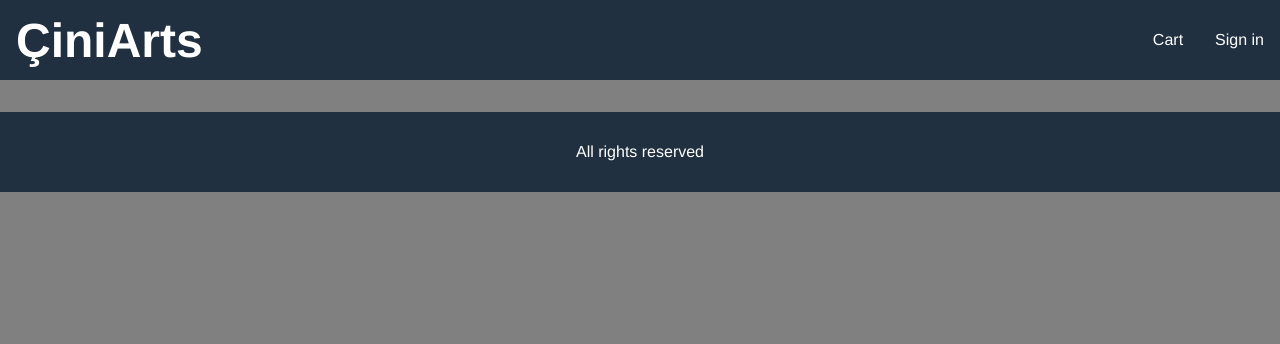
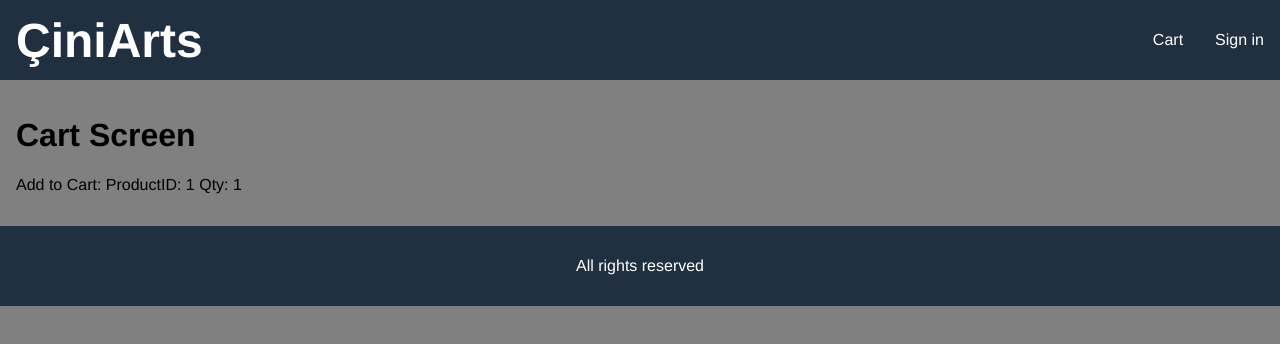
Before and after one commit to kutayozel/ArtExhibit, a React (Create React App) app in the folder frontend/: page /cart/1 in a window 1280 px wide. Shown: the top 344 px of the page. Built offline with nearby package versions, Linux system fonts and the light colour scheme.

Commit message:
addToCart

```diff
--- a/frontend/src/App.js
+++ b/frontend/src/App.js
@@ -8,6 +8,7 @@
 import { BrowserRouter, Route } from "react-router-dom";
 import ProductScreen from "./pages/ProductScreen";
 import HomeScreen from "./pages/HomeScreen";
+import CartScreen from "./pages/CartScreen";
 
 function App() {
   return (
@@ -23,6 +24,7 @@
           </div>
         </header>
         <main>
+          <Route path="/cart/:id?" component={CartScreen}></Route>
           <Route path="/product/:id" component={ProductScreen}></Route>
           <Route exact path="/" component={HomeScreen}></Route>
 
--- a/frontend/src/index.css
+++ b/frontend/src/index.css
@@ -54,13 +54,21 @@
 li {
   margin-top: 1rem;
 }
+input,
+select,
+textarea,
 button {
   padding: 1rem;
   border-radius: 0.5rem;
   border: 0.1rem #a4a4a4 solid;
   font-size: 1.6rem;
+}
+button {
   background-color: #f0c040;
 }
+input:hover,
+select:hover,
+textarea:hover,
 button:hover {
   cursor: pointer;
   background-color: rgb(90, 61, 61);
--- /dev/null
+++ b/frontend/src/pages/CartScreen.js
@@ -0,0 +1,14 @@
+import React from 'react'
+
+export default function CartScreen(props) {
+  const productId = props.match.params.id
+  const qty = props.location.search
+    ? Number(props.location.search.split('=')[1])
+    : 1;
+  return (
+    <div>
+      <h1>Cart Screen</h1>
+      <p>Add to Cart: ProductID: {productId} Qty: {qty}</p>
+    </div>
+  )
+}
--- a/frontend/src/pages/ProductScreen.js
+++ b/frontend/src/pages/ProductScreen.js
@@ -1,4 +1,4 @@
-import React, { useEffect } from 'react'
+import React, { useEffect, useState } from 'react'
 import { useDispatch, useSelector } from 'react-redux'
 import Rating from '../components/Rating'
 import { Link } from 'react-router-dom'
@@ -9,12 +9,17 @@
 export default function ProductScreen(props) {
     const dispatch = useDispatch()
     const productId = props.match.params.id
+    const [qty, setQty] = useState(1)
     const productDetails = useSelector((state) => state.productDetails)
     const { loading, error, product } = productDetails
 
     useEffect(() => {
         dispatch(detailsProduct(productId))
     }, [dispatch, productId])
+
+    const addToCardHandler = () => {
+        props.history.push(`/cart/${productId}?qty=${qty}`)
+    }
 
     return (
         <div>
@@ -62,9 +67,27 @@
                                         </div>
                                     </div>
                                 </li>
-                                <li>
-                                    <button className="primary block">Add to Card</button>
-                                </li>
+                                {product.countInStock > 0 && (
+                                    <>
+                                    <li>
+                                        <div className="row">
+                                            <div>Qty</div>
+                                            <select value={qty} onChange={e=> setQty(e.target.value)}>
+                                                {[...Array(product.countInStock).keys()].map(
+                                                    (x) => (
+                                                        <option key={x+1} value={x+1}>{x+1}</option>
+                                                    )
+                                                )}
+                                            </select>
+                                        </div>
+                                    </li>
+                                        <li>
+                                            <button onClick={addToCardHandler} className="primary block">Add to Card</button>
+                                        </li>
+                                    </>
+                                    )
+                                }
+
                             </ul>
                         </div>
                     </div>
```
